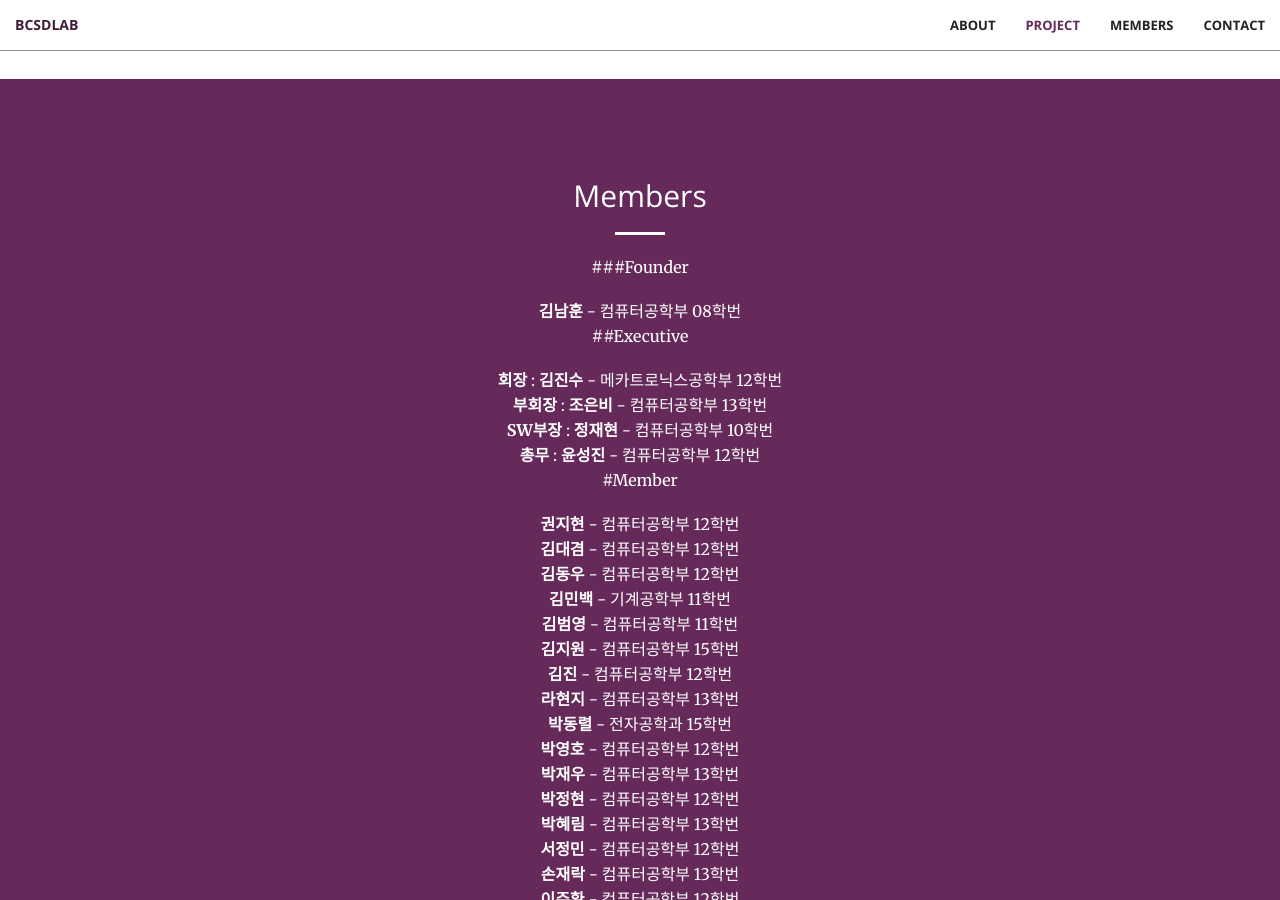
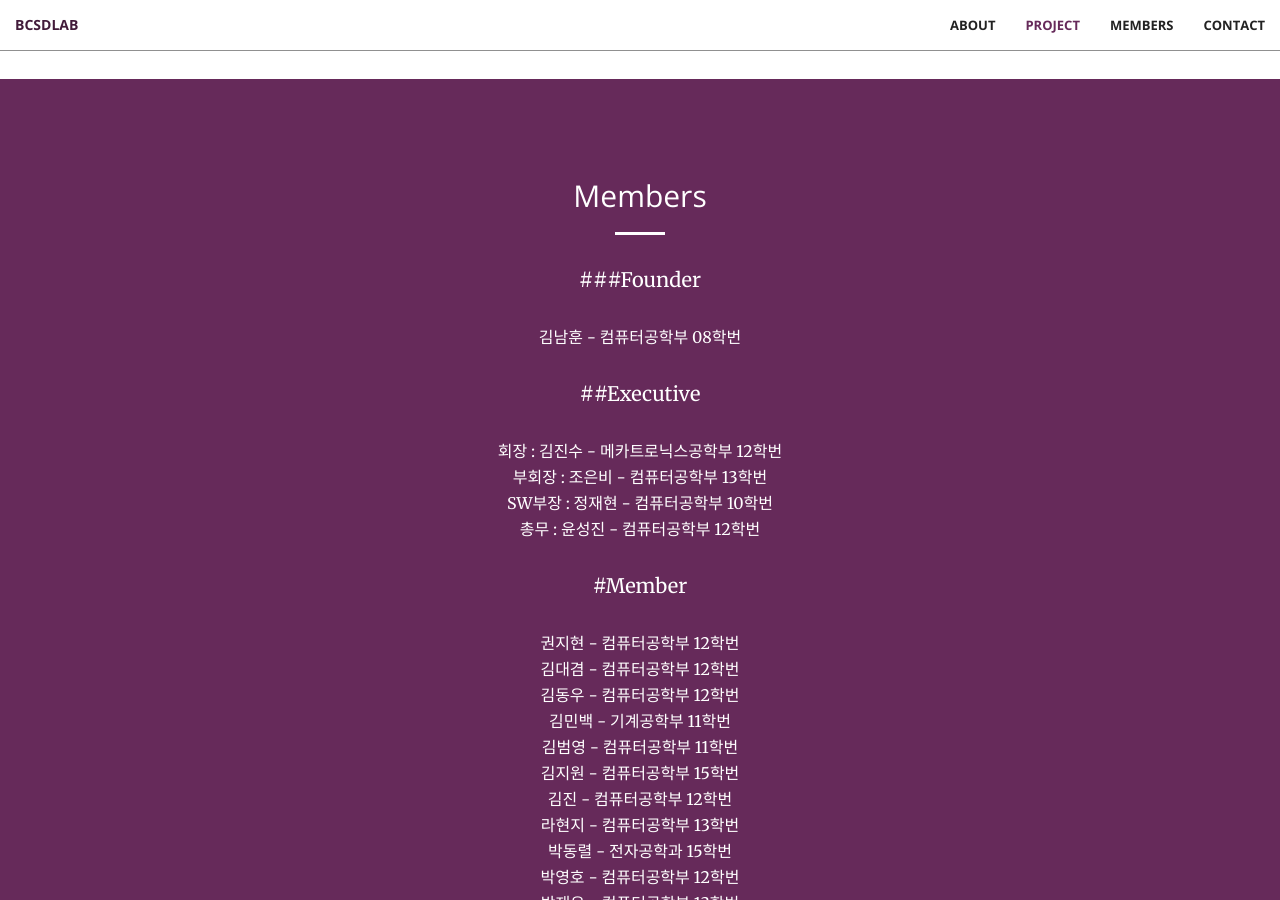
Before and after one commit to OhSeungBean/BCSDLab.github.io, a Jekyll site: the page built from index.html, in a window 1280 px wide and 900 px high, scrolled down 1719 px. Built offline with Jekyll 4.4.1, drawn with Linux system fonts in a browser that asks for light colours.

Commit message:
change memberlist

```diff
--- a/_includes/portfolio.html
+++ b/_includes/portfolio.html
@@ -5,49 +5,53 @@
                 <h2 class="section-heading">Members</h2>
                 <hr class="light">
                 <p class="text-faded">
-
-                  <p>###Founder</p>
+                  <div class="head-blank">
+                    <p>###Founder</p>
+                  </div>
                   <div class="blank">
-                    <p><strong><a href="https://github.com/BCSDLab/Profile/blob/master/Introduce/NamhoonKim.md">김남훈</a></strong> - 컴퓨터공학부 08학번</p>
+                    <p><a href="https://github.com/BCSDLab/Profile/blob/master/Introduce/NamhoonKim.md">김남훈</a> - 컴퓨터공학부 08학번</p>
                   </div>
 
-
+                  <div class="head-blank">
                     <p>##Executive</p>
+                  </div>
                   <div class="blank">
-                    <p><strong>회장</strong> : <strong><a href="https://github.com/BCSDLab/Profile/blob/master/Introduce/Jinsu.md">김진수</a></strong> - 메카트로닉스공학부 12학번</p>
-                    <p><strong>부회장</strong> : <strong><a href="https://github.com/BCSDLab/Profile/blob/master/Introduce/eunbeejo.md">조은비</a></strong> - 컴퓨터공학부 13학번</p>
-                    <p><strong>SW부장</strong> : <strong><a href="https://github.com/BCSDLab/Profile/blob/master/Introduce/pathFinder-JaeHyeunJung">정재현</a></strong> - 컴퓨터공학부 10학번</p>
-                    <p><strong>총무</strong> : <strong><a href="https://github.com/BCSDLab/Profile/blob/master/Introduce/Seongjin.md">윤성진</a></strong> - 컴퓨터공학부 12학번</p>
+                    <p>회장 : <a href="https://github.com/BCSDLab/Profile/blob/master/Introduce/Jinsu.md">김진수</a> - 메카트로닉스공학부 12학번</p>
+                    <p>부회장 : <a href="https://github.com/BCSDLab/Profile/blob/master/Introduce/eunbeejo.md">조은비</a> - 컴퓨터공학부 13학번</p>
+                    <p>SW부장 : <a href="https://github.com/BCSDLab/Profile/blob/master/Introduce/pathFinder-JaeHyeunJung">정재현</a> - 컴퓨터공학부 10학번</p>
+                    <p>총무 : <a href="https://github.com/BCSDLab/Profile/blob/master/Introduce/Seongjin.md">윤성진</a> - 컴퓨터공학부 12학번</p>
                   </div>
-
+                  <div class="head-blank">
                     <p>#Member</p>
+                  </div>
                   <div class="blank">
-                    <p><strong><a href="https://github.com/BCSDLab/Profile/blob/master/Introduce/KwonJiHyun.md">권지현</a></strong> - 컴퓨터공학부 12학번</p>
-                    <p><strong><a href="https://github.com/BCSDLab/Profile/blob/master/Introduce/Daegyeom.md">김대겸</a></strong> - 컴퓨터공학부 12학번</p>
-                    <p><strong><a href="https://github.com/BCSDLab/Profile/blob/master/Introduce/Dongwoo.md">김동우</a></strong> - 컴퓨터공학부 12학번</p>
-                    <p><strong><a href="https://github.com/BCSDLab/Profile/blob/master/Introduce/MinBaek.md">김민백</a></strong> - 기계공학부 11학번</p>
-                    <p><strong><a href="https://github.com/BCSDLab/Profile/blob/master/Introduce/Beomyeong.md">김범영</a></strong> - 컴퓨터공학부 11학번</p>
-                    <p><strong><a href="https://github.com/BCSDLab/Profile/blob/master/Introduce/Jiwon.md">김지원</a></strong> - 컴퓨터공학부 15학번</p>
-                    <p><strong><a href="https://github.com/BCSDLab/Profile/blob/master/Introduce/Jin.md">김진</a></strong> - 컴퓨터공학부 12학번</p>
-                    <p><strong><a href="https://github.com/BCSDLab/Profile/blob/master/Introduce/Hyunji_Ra.md">라현지</a></strong> - 컴퓨터공학부 13학번</p>
-                    <p><strong><a href="https://github.com/BCSDLab/Profile/blob/master/Introduce/donglul.md">박동렬</a></strong> - 전자공학과 15학번</p>
-                    <p><strong><a href="https://github.com/BCSDLab/Profile/blob/master/Introduce/YoungHo.md">박영호</a></strong> - 컴퓨터공학부 12학번</p>
-                    <p><strong><a href="https://github.com/BCSDLab/Profile/blob/master/Introduce/parkjaewoo.md">박재우</a></strong> - 컴퓨터공학부 13학번</p>
-                    <p><strong><a href="https://github.com/BCSDLab/Profile/blob/master/Introduce/Jeonghyun.md">박정현</a></strong> - 컴퓨터공학부 12학번</p>
-                    <p><strong><a href="https://github.com/BCSDLab/Profile/blob/master/Introduce/Hyerim.md">박혜림</a></strong> - 컴퓨터공학부 13학번</p>
-                    <p><strong><a href="https://github.com/BCSDLab/Profile/blob/master/Introduce/JeongMin.md">서정민</a></strong> - 컴퓨터공학부 12학번</p>
-                    <p><strong><a href="https://github.com/sonjaerock/Profile/blob/master/Introduce/Sonjaerock.md">손재락</a></strong> - 컴퓨터공학부 13학번</p>
-                    <p><strong><a href="https://github.com/BCSDLab/Profile/blob/master/Introduce/juhwan.md">이주환</a></strong> - 컴퓨터공학부 12학번</p>
-                    <p><strong><a href="https://github.com/BCSDLab/Profile/blob/master/Introduce/bohyuk.md">정보혁</a></strong> - 컴퓨터공학부 13학번</p>
-                    <p><strong><a href="https://github.com/BCSDLab/Profile/blob/master/Introduce/seongwon.md">정성원</a></strong> - 컴퓨터공학부 13학번</p>
-                    <p><strong><a href="https://github.com/BCSDLab/Profile/blob/master/Introduce/seiyoul.md">정세열</a></strong> - 컴퓨터공학부 13학번</p>
-                    <p><strong><a href="https://github.com/BCSDLab/Profile/blob/master/Introduce/Chanhyeok.md">정찬혁</a></strong> - 컴퓨터공학부 12학번</p>
-                    <p><strong><a href="https://github.com/BCSDLab/Profile/blob/master/Introduce/cheagyuhong.md">채규홍</a></strong> - 컴퓨터공학부 11학번</p>
-                    <p><strong><a href="https://github.com/BCSDLab/Profile/blob/master/Introduce/Seonmun.md">최선문</a></strong> - 컴퓨터공학부 14학번</p>
-                    <p><strong><a href="https://github.com/BCSDLab/Profile/blob/master/Introduce/youkyung.md">최유경</a></strong> - 컴퓨터공학부 13학번</p>
-                    <p><strong><a href="https://github.com/BCSDLab/Profile/blob/master/Introduce/Haneul.md">최하늘</a></strong> - 컴퓨터공학부 12학번</p>
+                    <p><a href="https://github.com/BCSDLab/Profile/blob/master/Introduce/KwonJiHyun.md">권지현</a> - 컴퓨터공학부 12학번</p>
+                    <p><a href="https://github.com/BCSDLab/Profile/blob/master/Introduce/Daegyeom.md">김대겸</a> - 컴퓨터공학부 12학번</p>
+                    <p><a href="https://github.com/BCSDLab/Profile/blob/master/Introduce/Dongwoo.md">김동우</a> - 컴퓨터공학부 12학번</p>
+                    <p><a href="https://github.com/BCSDLab/Profile/blob/master/Introduce/MinBaek.md">김민백</a> - 기계공학부 11학번</p>
+                    <p><a href="https://github.com/BCSDLab/Profile/blob/master/Introduce/Beomyeong.md">김범영</a> - 컴퓨터공학부 11학번</p>
+                    <p><a href="https://github.com/BCSDLab/Profile/blob/master/Introduce/Jiwon.md">김지원</a> - 컴퓨터공학부 15학번</p>
+                    <p><a href="https://github.com/BCSDLab/Profile/blob/master/Introduce/Jin.md">김진</a> - 컴퓨터공학부 12학번</p>
+                    <p><a href="https://github.com/BCSDLab/Profile/blob/master/Introduce/Hyunji_Ra.md">라현지</a> - 컴퓨터공학부 13학번</p>
+                    <p><a href="https://github.com/BCSDLab/Profile/blob/master/Introduce/donglul.md">박동렬</a> - 전자공학과 15학번</p>
+                    <p><a href="https://github.com/BCSDLab/Profile/blob/master/Introduce/YoungHo.md">박영호</a> - 컴퓨터공학부 12학번</p>
+                    <p><a href="https://github.com/BCSDLab/Profile/blob/master/Introduce/parkjaewoo.md">박재우</a> - 컴퓨터공학부 13학번</p>
+                    <p><a href="https://github.com/BCSDLab/Profile/blob/master/Introduce/Jeonghyun.md">박정현</a> - 컴퓨터공학부 12학번</p>
+                    <p><a href="https://github.com/BCSDLab/Profile/blob/master/Introduce/Hyerim.md">박혜림</a> - 컴퓨터공학부 13학번</p>
+                    <p><a href="https://github.com/BCSDLab/Profile/blob/master/Introduce/JeongMin.md">서정민</a> - 컴퓨터공학부 12학번</p>
+                    <p><a href="https://github.com/sonjaerock/Profile/blob/master/Introduce/Sonjaerock.md">손재락</a> - 컴퓨터공학부 13학번</p>
+                    <p><a href="https://github.com/BCSDLab/Profile/blob/master/Introduce/juhwan.md">이주환</a> - 컴퓨터공학부 12학번</p>
+                    <p><a href="https://github.com/BCSDLab/Profile/blob/master/Introduce/bohyuk.md">정보혁</a> - 컴퓨터공학부 13학번</p>
+                    <p><a href="https://github.com/BCSDLab/Profile/blob/master/Introduce/seongwon.md">정성원</a> - 컴퓨터공학부 13학번</p>
+                    <p><a href="https://github.com/BCSDLab/Profile/blob/master/Introduce/seiyoul.md">정세열</a> - 컴퓨터공학부 13학번</p>
+                    <p><a href="https://github.com/BCSDLab/Profile/blob/master/Introduce/Chanhyeok.md">정찬혁</a> - 컴퓨터공학부 12학번</p>
+                    <p><a href="https://github.com/BCSDLab/Profile/blob/master/Introduce/cheagyuhong.md">채규홍</a> - 컴퓨터공학부 11학번</p>
+                    <p><a href="https://github.com/BCSDLab/Profile/blob/master/Introduce/Seonmun.md">최선문</a> - 컴퓨터공학부 14학번</p>
+                    <p><a href="https://github.com/BCSDLab/Profile/blob/master/Introduce/youkyung.md">최유경</a> - 컴퓨터공학부 13학번</p>
+                    <p><a href="https://github.com/BCSDLab/Profile/blob/master/Introduce/Haneul.md">최하늘</a> - 컴퓨터공학부 12학번</p>
                   </div>
                 </p>
+              </hr>
             </div>
         </div>
     </div>
--- a/_sass/_base.scss
+++ b/_sass/_base.scss
@@ -57,11 +57,15 @@ p {
 .text-faded {
     color: rgba(white, .7);
 }
-.text-faded p {
-  margin-top:10px;
+.head-blank p {
+  margin-top:30px;
+  margin-bottom:30px;
+  font-size: 20px;
+  font-color: white;
 }
 .blank p {
-  margin-bottom:1px;
+
+  margin-bottom:2px;
 }
 section {
     padding: 100px 0;
```
Also changed, not shown: 2 other files.
